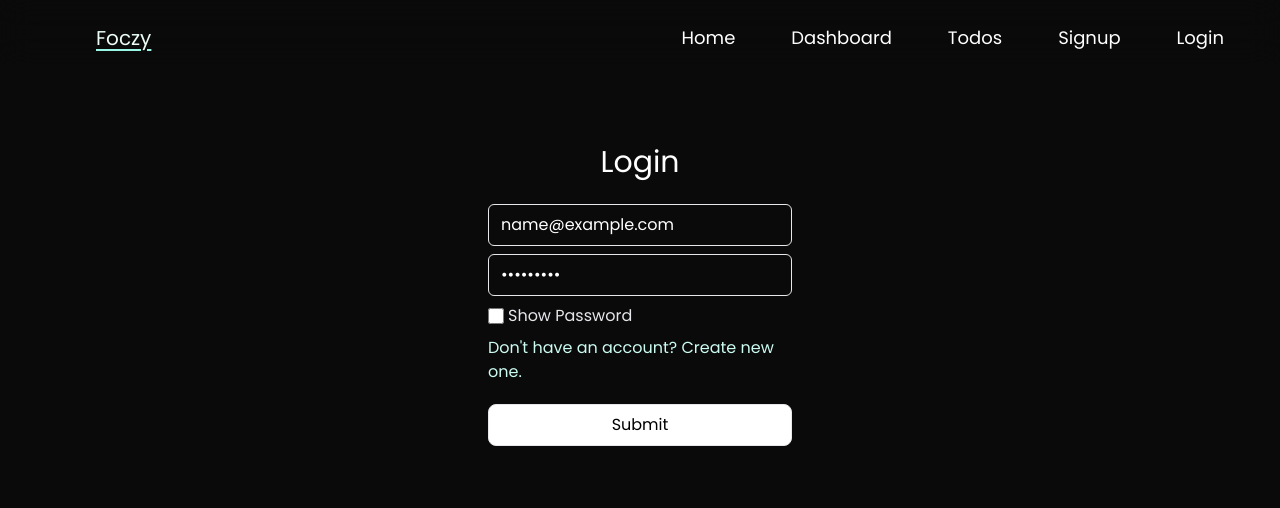
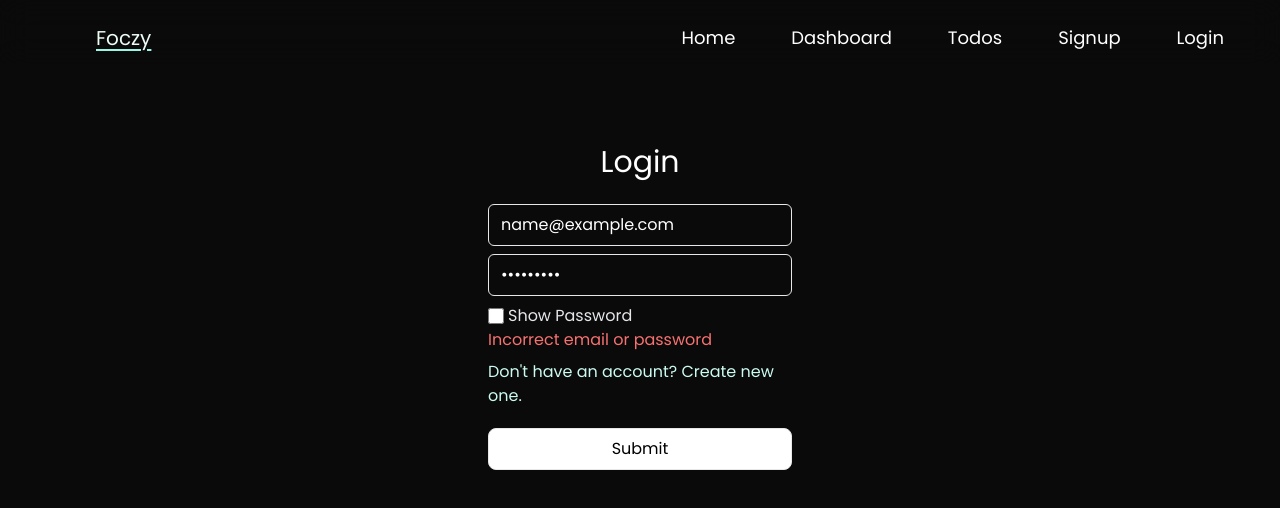
Before and after one commit to Avin-7/pomodoro-timer, a React (Vite) app: page /login in a window 1280 px wide. Both pictures are taken after typing "name@example.com", "Sample123" into the empty fields and a click on the input "Submit". Shown: the top 508 px of the page. Built offline with nearby package versions, Linux system fonts and the light colour scheme; no server answers.

Commit message:
Added invalid credentials warning

```diff
--- a/src/components/Login.jsx
+++ b/src/components/Login.jsx
@@ -8,6 +8,7 @@ import { useNavigate, Link } from "react-router-dom";
 function Login() {
   const [email, setEmail] = useState("");
   const [password, setPassword] = useState("");
+  const [showWarning, setShowWarning] = useState(false);
 
   const { setUserData, setLoginStatus, date, usageTime } =
     useContext(userContext);
@@ -29,6 +30,7 @@ function Login() {
       }
       navigate("/");
     } catch (error) {
+      setShowWarning(!showWarning);
       console.log(error + ":::error in login.jsx");
     }
   };
@@ -42,7 +44,7 @@ function Login() {
   };
   return (
     <div>
-      <div className="bg-neutral-950 font-poppins pb-64 ">
+      <div className="bg-neutral-950 font-poppins">
         <div>
           <h1 className=" text-white flex justify-center align-middle pt-36 pb-4 text-3xl">
             Login
@@ -66,6 +68,7 @@ function Login() {
               placeholder="Enter email"
               onChange={(e) => setEmail(e.target.value)}
             />
+
             <div className="  flex flex-col justify-start  align-middle ">
               <input
                 className=" border rounded-md py-2 px-3 bg-transparent text-white "
@@ -91,6 +94,13 @@ function Login() {
                   Show Password
                 </label>
               </div>
+              {showWarning ? (
+                <span className="text-red-400">
+                  Incorrect email or password
+                </span>
+              ) : (
+                ""
+              )}
             </div>
             <Link
               to="/signup"
--- a/src/components/Signup.jsx
+++ b/src/components/Signup.jsx
@@ -46,7 +46,7 @@ function Signup() {
 
   return (
     <>
-      <div className="bg-neutral-950 font-poppins pb-64">
+      <div className="bg-neutral-950 font-poppins">
         <div>
           <h1 className=" text-white flex justify-center align-middle pt-36 pb-4 text-3xl">
             Sign Up
```
